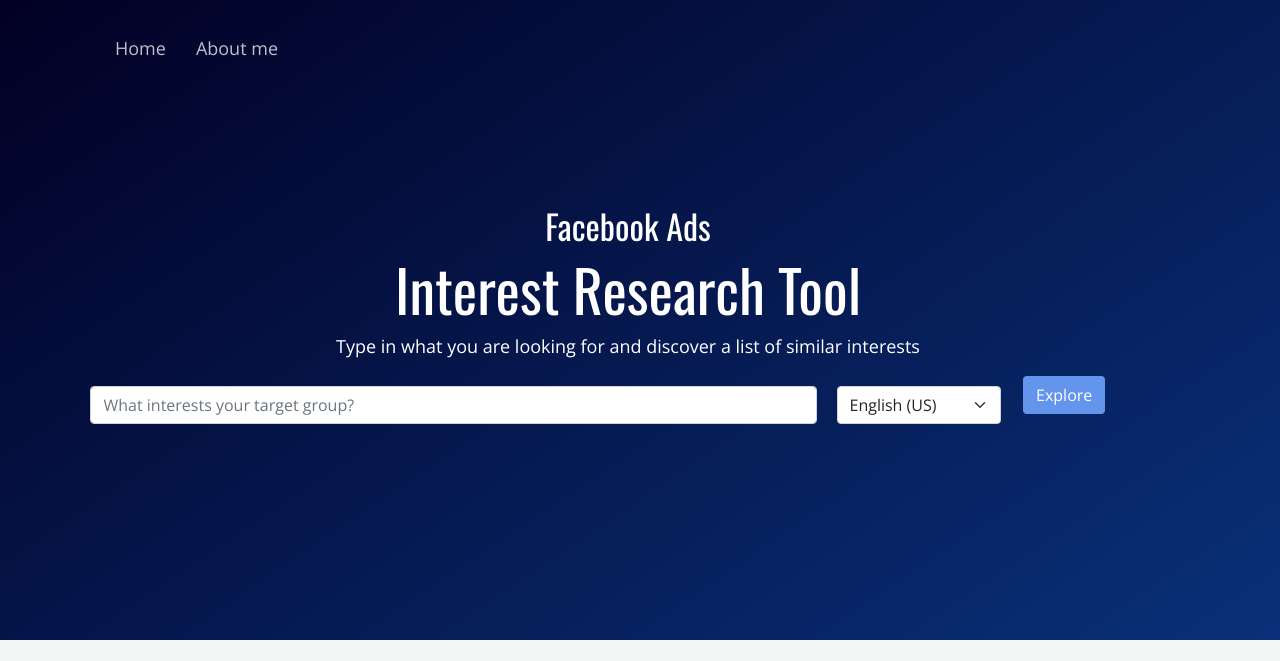
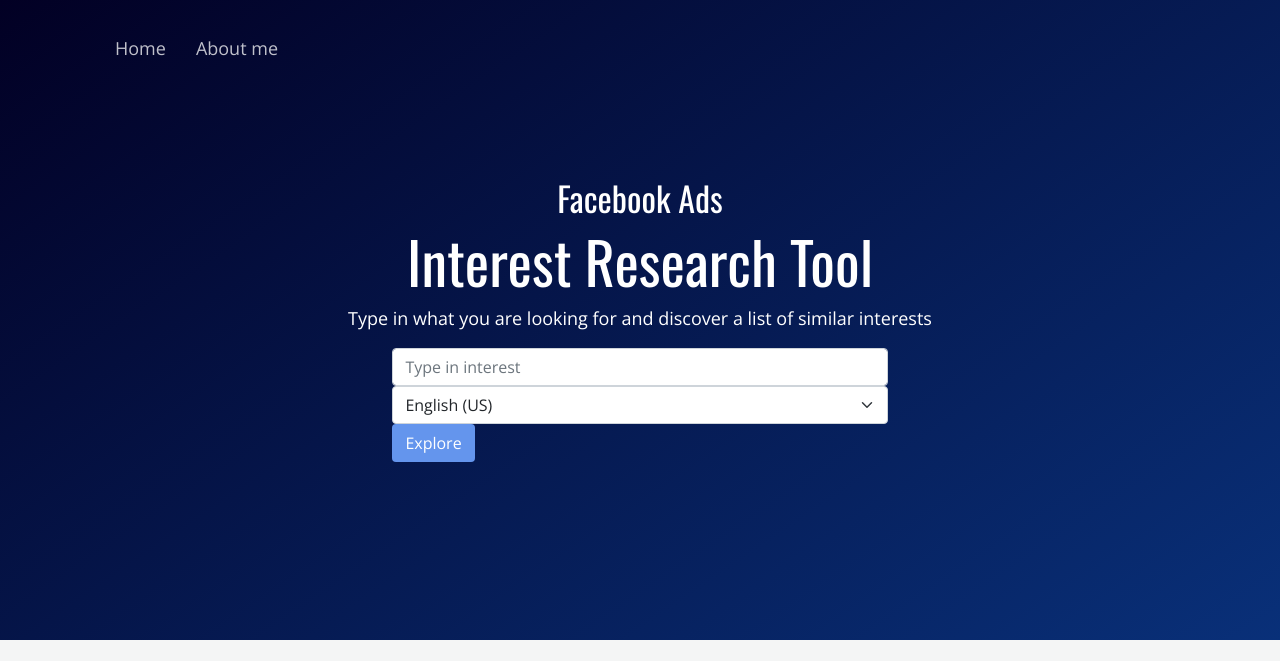
Before and after one commit to JakubSadowskiPL/InterestResearchTool, a Flask app: page / in a window 1280 px wide. Shown: the top 661 px of the page. Run offline with Flask 2, Linux system fonts and the light colour scheme.

Commit message:
style search form

```diff
--- a/static/css/app.css
+++ b/static/css/app.css
@@ -97,10 +97,6 @@ header nav li {
   color: #fff;
 }
 
-.hero-search__input {
-  padding: 10px;
-}
-
 .hero-search__button {
   color: #fff;
   background: #6495ED;
--- a/static/css/app.sass
+++ b/static/css/app.sass
@@ -85,8 +85,8 @@ header nav li
 .hero-search__tagline
     color: $socondary-color
 
-.hero-search__input
-    padding: 10px
+// .hero-search__input
+//     padding: 10px
 
 // .hero-search__input--phrase
 
--- a/templates/search.html
+++ b/templates/search.html
@@ -1,6 +1,5 @@
 <section class="container-fluid hero-search">
     <div class="d-flex align-items-center flex-column justify-content-center hero-search__body">
-        <div class="row">
         <div class="row">
             <div class="col text-center">
                 <h4 class="hero-search__fb">
@@ -14,26 +13,23 @@
                 </p>
             </div>
         </div>
-            <form method="POST" action="{{url_for('resoults')}}" class="hero-search__form">
-                <div class="row d-flex justify-content-center">
-                    <div class="col-8 hero-search__input">
-                        <input name="search_term" type="text" class="form-control hero-search__input--phrase" placeholder="What interests your target group?">
+            <form method="POST" action="{{url_for('resoults')}}" class="row row-cols-lg-auto align-items-center">
+                <div class="col-12">
+                    <input name="search_term" type="text" class="form-control hero-search__input--phrase" placeholder="Type in interest">
                 </div>
-                    <div class="col hero-search__input">
-                        <select name="lang" class="form-select hero-search__input--language">
+                <div class="col-12">
+                    <select name="lang" class="form-select">
                         <option value="en_US">English (US)</option>
                         <option value="pl_PL">Polish</option>
                         <option value="ru_RU">Russien</option>
                         <option value="de_DE">German</option>
                     </select>
                 </div>
-                    <div class="col">
+                <div class="col-12">
                     <button type="submit" class="btn hero-search__button">
                         Explore
                     </button>
                 </div>
-                </div>
             </form>
     </div>
-    </div>
 </section>
```
Also changed, not shown: 1 other file. Lines whose indentation alone changed are shown as unchanged.
